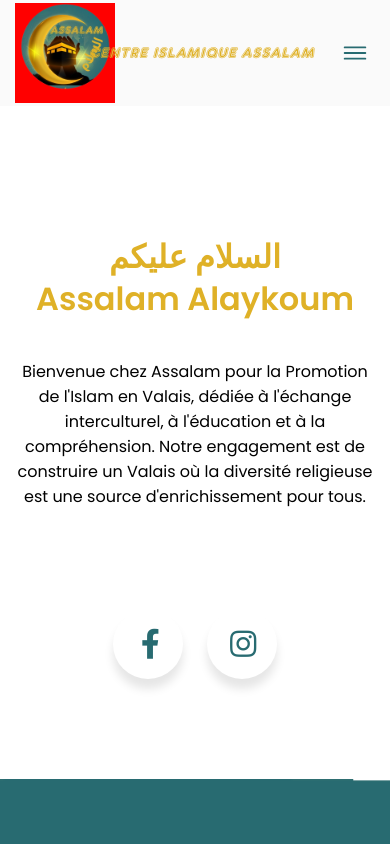
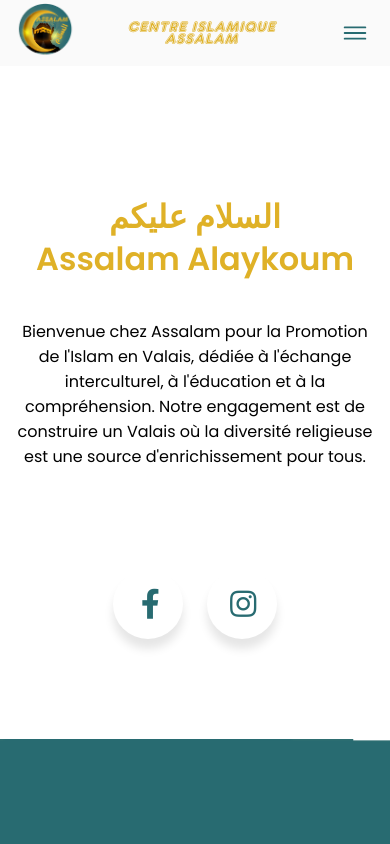
Before and after one commit to KevinCoppey/Centre-Assalam, a plain HTML site: page index.html in a window 390 px wide. Shown: the top 844 px of the page. Drawn offline with nearby package versions, Linux system fonts and the light colour scheme.

Commit message:
bugs fixed
header should be now correctly displayed on mobile devices.

```diff
--- a/index.html
+++ b/index.html
@@ -44,12 +44,12 @@
             <img
               onclick="window.scrollTop(0);"
               src="./assets/images/assalam_logo.png"
-              style="max-width: 5000%; max-height: auto; background-color: red"
+              style="max-width: 3000%; max-height: auto;"
             />
           </a>
         </div>
         <div class="row-title2">
-          <p class="title">Centre islamique Assalam</p>
+          <p class="title" style="text-align: center;">Centre islamique <br>Assalam </p>
         </div>
 
         <div class="navbar-wrapper">
```
